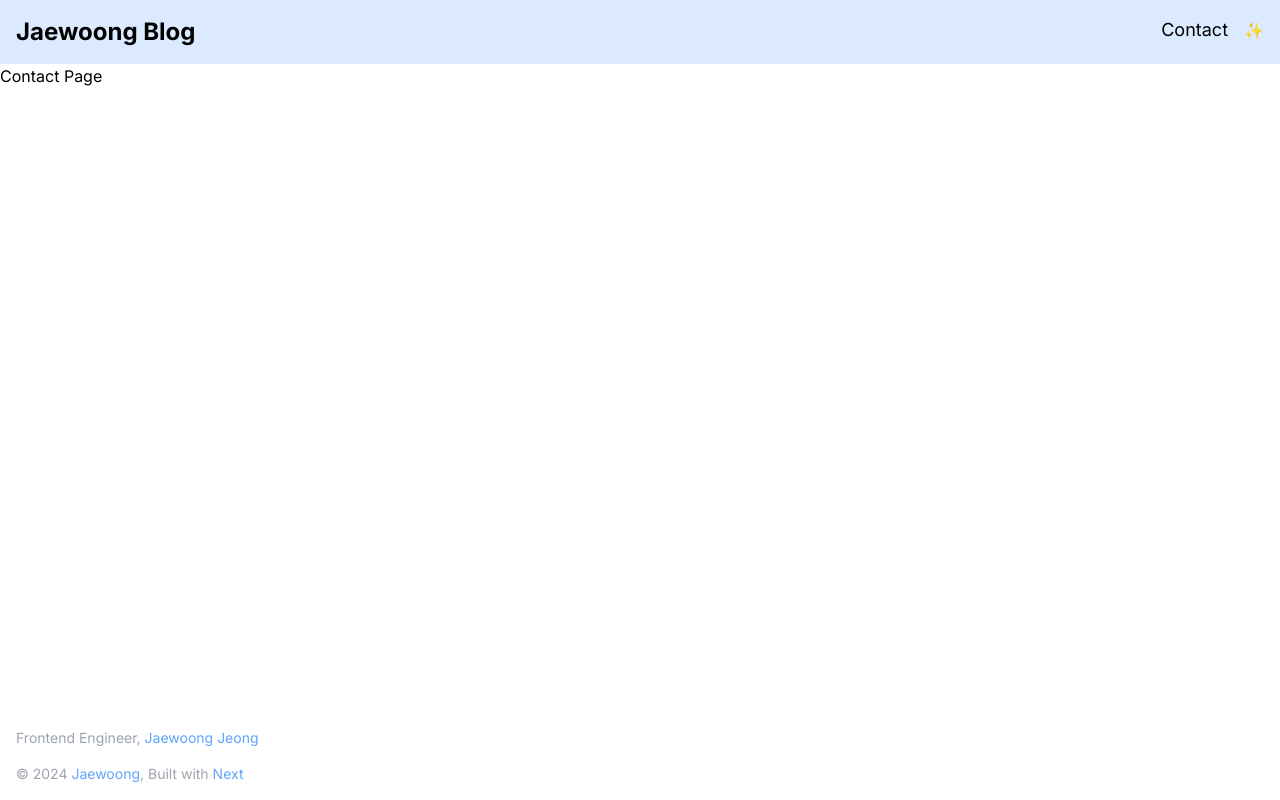
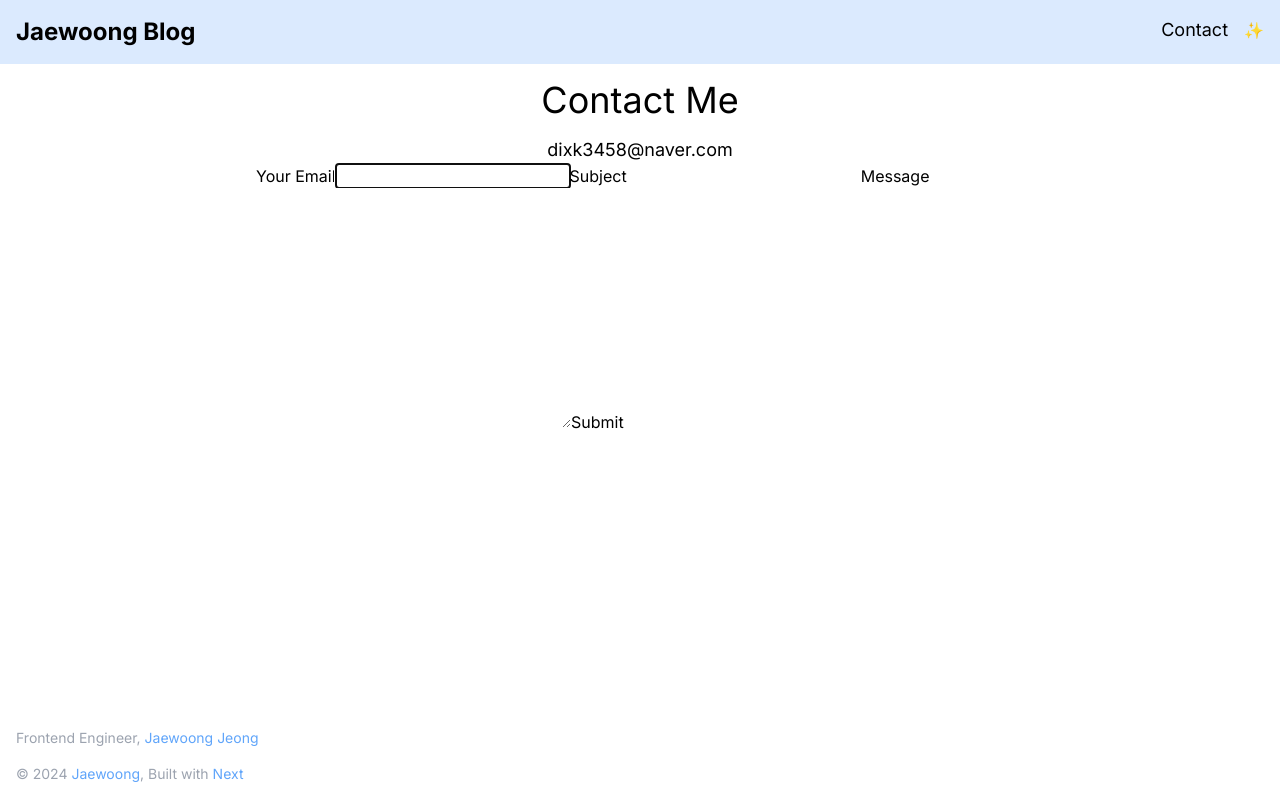
Before and after one commit to dixk3458/dev-blog, a Next.js app: page /contact in a window 1280 px wide. Built offline with nearby package versions, Linux system fonts and the light colour scheme.

Commit message:
Contact 서비스

```diff
--- a/src/app/contact/page.tsx
+++ b/src/app/contact/page.tsx
@@ -1,3 +1,12 @@
+import ContactForm from '@/components/ContactForm';
+import { ImSection } from 'react-icons/im';
+
 export default function ContactPage() {
-  return <p>Contact Page</p>;
+  return (
+    <section className="flex flex-col items-center w-full max-w-screen-md mx-auto py-4 grow">
+      <h2 className="text-xl lg:text-4xl">Contact Me</h2>
+      <p className="text-lg mt-4 lg:tet-xl">dixk3458@naver.com</p>
+      <ContactForm />
+    </section>
+  );
 }
--- /dev/null
+++ b/src/components/ContactForm.tsx
@@ -0,0 +1,64 @@
+'use client';
+
+import { ChangeEvent, FormEvent, useState } from 'react';
+
+type Form = {
+  from: string;
+  subject: string;
+  message: string;
+};
+
+export default function ContactForm() {
+  const [form, setForm] = useState<Form>({
+    from: '',
+    subject: '',
+    message: '',
+  });
+
+  const handleChange = (
+    e: ChangeEvent<HTMLInputElement | HTMLTextAreaElement>
+  ) => {
+    const { name, value } = e.target;
+    setForm(prev => ({ ...prev, [name]: value }));
+  };
+
+  const handleSubmit = (e: FormEvent<HTMLFormElement>) => {
+    e.preventDefault();
+    console.log(form);
+  };
+  return (
+    <>
+      <form onSubmit={e => handleSubmit(e)}>
+        <label htmlFor="from">Your Email</label>
+        <input
+          type="email"
+          id="from"
+          name="from"
+          autoFocus
+          value={form.from}
+          required
+          onChange={e => handleChange(e)}
+        />
+        <label htmlFor="subject">Subject</label>
+        <input
+          type="text"
+          id="subject"
+          name="subject"
+          value={form.subject}
+          required
+          onChange={e => handleChange(e)}
+        />
+        <label htmlFor="subject">Message</label>
+        <textarea
+          name="message"
+          id="message"
+          cols={30}
+          rows={10}
+          required
+          onChange={e => handleChange(e)}
+        />
+        <button>Submit</button>
+      </form>
+    </>
+  );
+}
```
